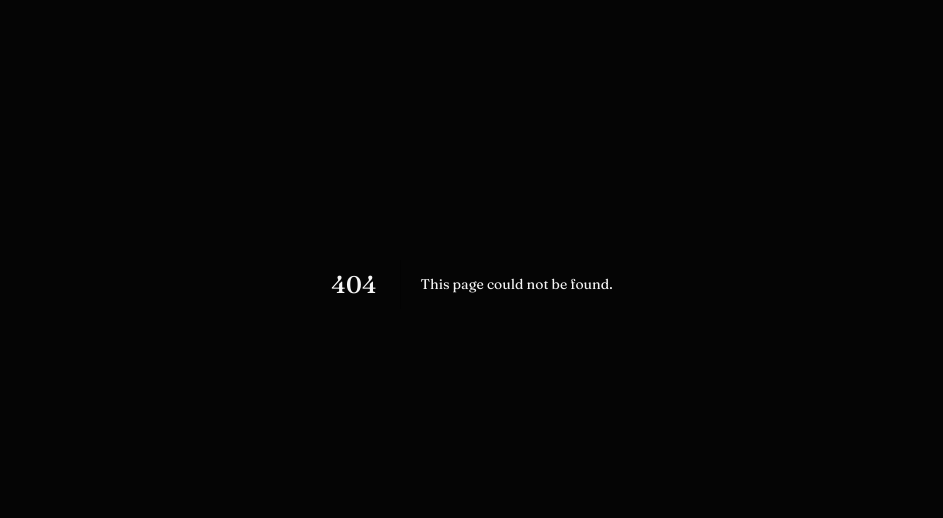
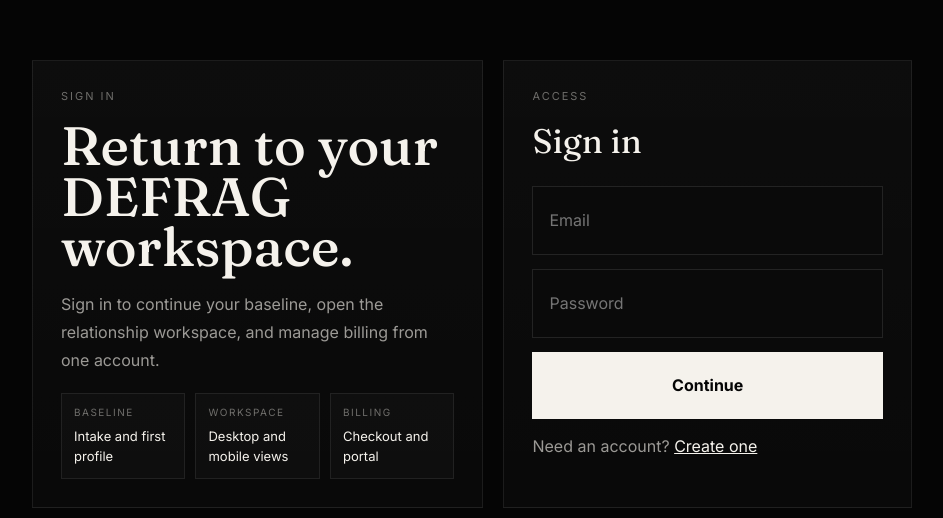
Before and after one commit to chadjameso93-netizen/defragsrelationalswap, a Next.js app in the folder apps/web/: page /signin in a window 1280 px wide. Before the commit this address had no page. Shown: the part 116-634 px from the top of the page, without its empty margins (168-1111 px from the left). Built offline with nearby package versions, Linux system fonts and the light colour scheme; no server answers.

Commit message:
Add canonical DEFRAG sign in page

```diff
--- /dev/null
+++ b/apps/web/src/app/signin/page.tsx
@@ -0,0 +1,74 @@
+"use client";
+
+import { FormEvent, useState } from "react";
+import Link from "next/link";
+import { useRouter } from "next/navigation";
+import { createClient } from "@/utils/supabase/client";
+
+export default function SignInPage() {
+  const router = useRouter();
+  const supabase = createClient();
+  const [email, setEmail] = useState("");
+  const [password, setPassword] = useState("");
+  const [loading, setLoading] = useState(false);
+  const [error, setError] = useState<string | null>(null);
+
+  async function handleSubmit(event: FormEvent<HTMLFormElement>) {
+    event.preventDefault();
+    setLoading(true);
+    setError(null);
+
+    const { error: signInError } = await supabase.auth.signInWithPassword({ email, password });
+
+    if (signInError) {
+      setError(signInError.message);
+      setLoading(false);
+      return;
+    }
+
+    router.push("/app");
+    router.refresh();
+  }
+
+  return (
+    <main style={{ minHeight: "100vh", background: "#050505", color: "#f5f2ec", display: "grid", placeItems: "center", padding: 24 }}>
+      <section style={{ width: "min(880px, 100%)", display: "grid", gridTemplateColumns: "1.05fr 0.95fr", gap: 20 }}>
+        <div style={{ border: "1px solid rgba(255,255,255,0.08)", background: "linear-gradient(180deg, rgba(255,255,255,0.03), rgba(255,255,255,0.015))", padding: 28, display: "grid", gap: 18 }}>
+          <div style={{ fontSize: 11, letterSpacing: "0.18em", textTransform: "uppercase", color: "rgba(245,242,236,0.42)" }}>Sign in</div>
+          <h1 style={{ margin: 0, fontSize: 54, lineHeight: 0.94, fontFamily: "var(--font-display), serif" }}>Return to your DEFRAG workspace.</h1>
+          <p style={{ margin: 0, color: "rgba(245,242,236,0.62)", lineHeight: 1.74 }}>
+            Sign in to continue your baseline, open the relationship workspace, and manage billing from one account.
+          </p>
+          <div style={{ display: "grid", gridTemplateColumns: "repeat(3, 1fr)", gap: 10 }}>
+            {[
+              ["Baseline", "Intake and first profile"],
+              ["Workspace", "Desktop and mobile views"],
+              ["Billing", "Checkout and portal"],
+            ].map(([label, value]) => (
+              <div key={label} style={{ padding: 12, border: "1px solid rgba(255,255,255,0.08)", background: "rgba(255,255,255,0.02)" }}>
+                <div style={{ fontSize: 10, letterSpacing: "0.15em", textTransform: "uppercase", color: "rgba(245,242,236,0.42)" }}>{label}</div>
+                <div style={{ marginTop: 8, fontSize: 13, lineHeight: 1.55 }}>{value}</div>
+              </div>
+            ))}
+          </div>
+        </div>
+
+        <form onSubmit={handleSubmit} style={{ display: "grid", gap: 14, border: "1px solid rgba(255,255,255,0.08)", background: "linear-gradient(180deg, rgba(255,255,255,0.03), rgba(255,255,255,0.015))", padding: 28 }}>
+          <div style={{ display: "grid", gap: 8 }}>
+            <div style={{ fontSize: 11, letterSpacing: "0.18em", textTransform: "uppercase", color: "rgba(245,242,236,0.42)" }}>Access</div>
+            <div style={{ fontSize: 34, fontFamily: "var(--font-display), serif" }}>Sign in</div>
+          </div>
+          <input value={email} onChange={(e) => setEmail(e.target.value)} type="email" placeholder="Email" required style={{ padding: "14px 16px", background: "#0a0a0a", color: "#f5f2ec", border: "1px solid rgba(255,255,255,0.1)" }} />
+          <input value={password} onChange={(e) => setPassword(e.target.value)} type="password" placeholder="Password" required style={{ padding: "14px 16px", background: "#0a0a0a", color: "#f5f2ec", border: "1px solid rgba(255,255,255,0.1)" }} />
+          {error ? <div style={{ color: "#fca5a5" }}>{error}</div> : null}
+          <button type="submit" disabled={loading} style={{ border: 0, padding: "14px 18px", background: "#f5f2ec", color: "#050505", fontWeight: 700 }}>
+            {loading ? "Signing in..." : "Continue"}
+          </button>
+          <div style={{ color: "rgba(245,242,236,0.62)", lineHeight: 1.7 }}>
+            Need an account? <Link href="/signup" style={{ color: "#f5f2ec" }}>Create one</Link>
+          </div>
+        </form>
+      </section>
+    </main>
+  );
+}
```
